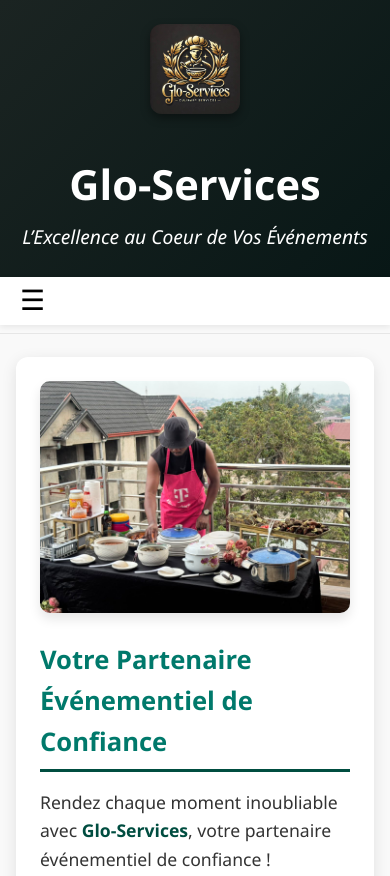
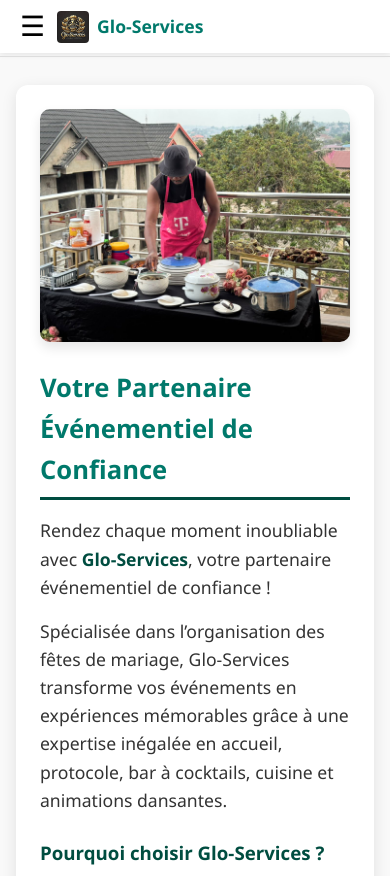
Before and after one commit to Amikisawani/glo-service-site, a plain HTML site: page index.html in a window 390 px wide. Shown: the top 876 px of the page. Drawn offline with Linux system fonts and the light colour scheme.

Commit message:
Amelioration du header

```diff
--- a/index.html
+++ b/index.html
@@ -62,7 +62,7 @@ document.addEventListener('DOMContentLoaded', () => {
     <img src="img/logo.jpg" alt="Logo Glo-Services" class="logo">
     <div class="header-text">
       <h1>Glo-Services</h1>
-      <p>L’Excellence au Coeur de Vos Événements</p>
+      <p class="slogan">L’Excellence au Coeur de Vos Événements</p>
     </div>
   </div>
 </header>
@@ -73,16 +73,22 @@ document.addEventListener('DOMContentLoaded', () => {
       &#9776;
     </button>
 
+    <div class="mobile-brand">
+      <img src="img/logo.jpg" alt="Logo Glo-Services" class="mobile-logo">
+      <span class="mobile-title">Glo-Services</span>
+    </div>
+
     <ul id="primary-navigation" class="nav-links" role="menubar">
-      <li role="none"><a role="menuitem" href="#presentation">Présentation</a></li>
-      <li role="none"><a role="menuitem" href="#cuisine">Service de Cuisine</a></li>
-      <li role="none"><a role="menuitem" href="#accueil">Accueil &amp; Protocole</a></li>
-      <li role="none"><a role="menuitem" href="#bar">Bar &amp; Cocktails</a></li>
-      <li role="none"><a role="menuitem" href="#galerie">Galerie</a></li>
-      <li role="none"><a role="menuitem" href="#contact">Contact</a></li>
+      <li><a href="#presentation">Présentation</a></li>
+      <li><a href="#cuisine">Service de Cuisine</a></li>
+      <li><a href="#accueil">Accueil &amp; Protocole</a></li>
+      <li><a href="#bar">Bar &amp; Cocktails</a></li>
+      <li><a href="#galerie">Galerie</a></li>
+      <li><a href="#contact">Contact</a></li>
     </ul>
   </div>
 </nav>
+
 
   <main>
     <section id="presentation" tabindex="0">
--- a/style.css
+++ b/style.css
@@ -13,62 +13,34 @@
       display: flex;
       flex-direction: column;
     }
-    header {
-    background: linear-gradient(135deg, #1b2422 0%, #081716 100%);
-    color: #fff;
-    padding: 1.5rem 1rem;
-    position: relative;
-    overflow: hidden;
-    }
-    .header-container {
-    display: flex;
-    align-items: center;
-    justify-content: center; /* centré horizontalement */
-    gap: 1.5rem; /* espace entre logo et texte */
-    flex-wrap: wrap;
-    text-align: left;
-    }
-    .logo {
-    max-width: 120px;
-    height: auto;
-    border-radius: 12px;
-    box-shadow: 0 4px 10px rgba(0,0,0,0.4);
-    animation: fadeIn 1.5s ease forwards;
-    }
-    .header-text h1 {
-    font-size: 2.6rem;
-    margin-bottom: 0.3rem;
-    font-weight: 700;
-    animation: slideDown 1s ease forwards;
-    }
-    .header-text p {
-    font-size: 1.2rem;
-    font-style: italic;
-    opacity: 0.9;
-    animation: fadeIn 2s ease forwards;
-    }
-    /* Responsive : logo au-dessus du texte */
-    @media (max-width: 700px) {
-    .header-container {
-        flex-direction: column;
-        text-align: center;
-    }
-    .logo {
-        max-width: 90px;
-        margin-bottom: 0.8rem;
-    }
-    }
+   /* ===== HEADER ===== */
+.header-container {
+  display: flex;
+  align-items: center;
+  justify-content: center;
+  padding: 15px;
+  gap: 10px;
+}
 
-    nav {
-      background: #00796b;
-      display: flex;
-      justify-content: center;
-      flex-wrap: wrap;
-      box-shadow: 0 2px 5px rgba(0,0,0,0.15);
-      position: sticky;
-      top: 0;
-      z-index: 100;
-    }/* ===== NAV RESPONSIVE (smartphone only) ===== */
+.logo {
+  height: 70px;
+  width: auto;
+  border-radius: 8px;
+}
+
+.header-text h1 {
+  margin: 0;
+  font-size: 1.8rem;
+  color: #00796b;
+}
+
+.header-text p {
+  margin: 0;
+  font-size: 1rem;
+  color: #555;
+}
+
+/* ===== NAV ===== */
 .navbar {
   background-color: #fff;
   box-shadow: 0 2px 6px rgba(0,0,0,0.08);
@@ -84,67 +56,91 @@
   padding: 10px 20px;
 }
 
-/* Desktop/default */
 .nav-links {
   list-style: none;
   display: flex;
   gap: 20px;
   margin: 0;
   padding: 0;
-  align-items: center;
 }
 
 .nav-links a {
   text-decoration: none;
   color: #00796b;
   font-weight: 600;
-  padding: 8px 6px;
+  transition: color 0.3s ease;
 }
 
-/* hamburger hidden by default (desktop) */
+.nav-links a:hover {
+  color: #004d40;
+}
+
+/* ===== MOBILE ADAPTATION ===== */
 .menu-toggle {
   display: none;
   font-size: 28px;
   background: none;
   border: none;
   cursor: pointer;
-  line-height: 1;
 }
 
-/* ===== Only apply mobile behavior under 600px ===== */
+.mobile-brand {
+  display: none; /* affiché uniquement sur mobile */
+  align-items: center;
+  gap: 8px;
+}
+
+.mobile-logo {
+  height: 32px;
+  width: auto;
+  border-radius: 4px;
+}
+
+.mobile-title {
+  font-weight: bold;
+  font-size: 1.1rem;
+  color: #00796b;
+}
+
+/* --- Responsive Smartphone --- */
 @media (max-width: 600px) {
-  .menu-toggle {
-    display: block; /* visible on smartphones */
+  /* Header disparaît */
+  header {
+    display: none;
   }
 
-  /* Stack menu vertically and hide with max-height trick for smooth open/close */
+  .menu-toggle {
+    display: block;
+  }
+
+  .mobile-brand {
+    display: flex;
+  }
+
+  .nav-container {
+    justify-content: flex-start;
+    gap: 12px;
+  }
+
   .nav-links {
     position: absolute;
-    top: 56px; /* adjust if header taller */
+    top: 56px;
     left: 0;
     right: 0;
     background-color: #fff;
     flex-direction: column;
-    gap: 12px;
+    gap: 15px;
     align-items: center;
     padding: 0 10px;
-    border-top: 1px solid #e6e6e6;
+    border-top: 1px solid #ddd;
     overflow: hidden;
-    max-height: 0;              /* hidden by default */
-    transition: max-height 0.34s ease, padding 0.2s ease;
+    max-height: 0;
+    transition: max-height 0.3s ease;
   }
 
-  /* When menu opened */
   .nav-links.show {
-    max-height: 420px;          /* large enough to show items, adjust if many links */
+    max-height: 420px;
     padding: 12px 0;
-  }
-
-  .nav-links a {
-    display: block;
-    width: 100%;
-    text-align: center;
-    padding: 10px 6px;
   }
 }
 
```
